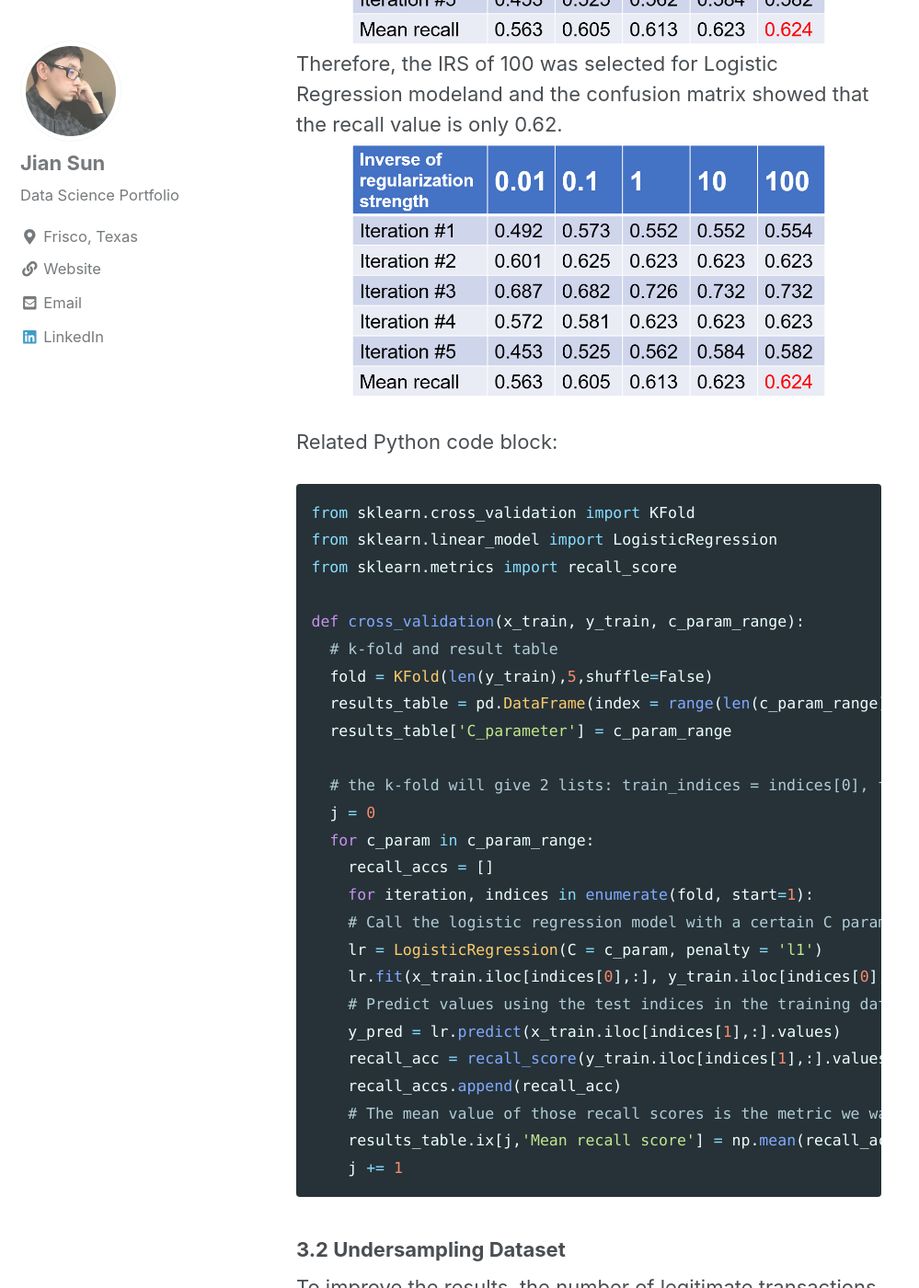
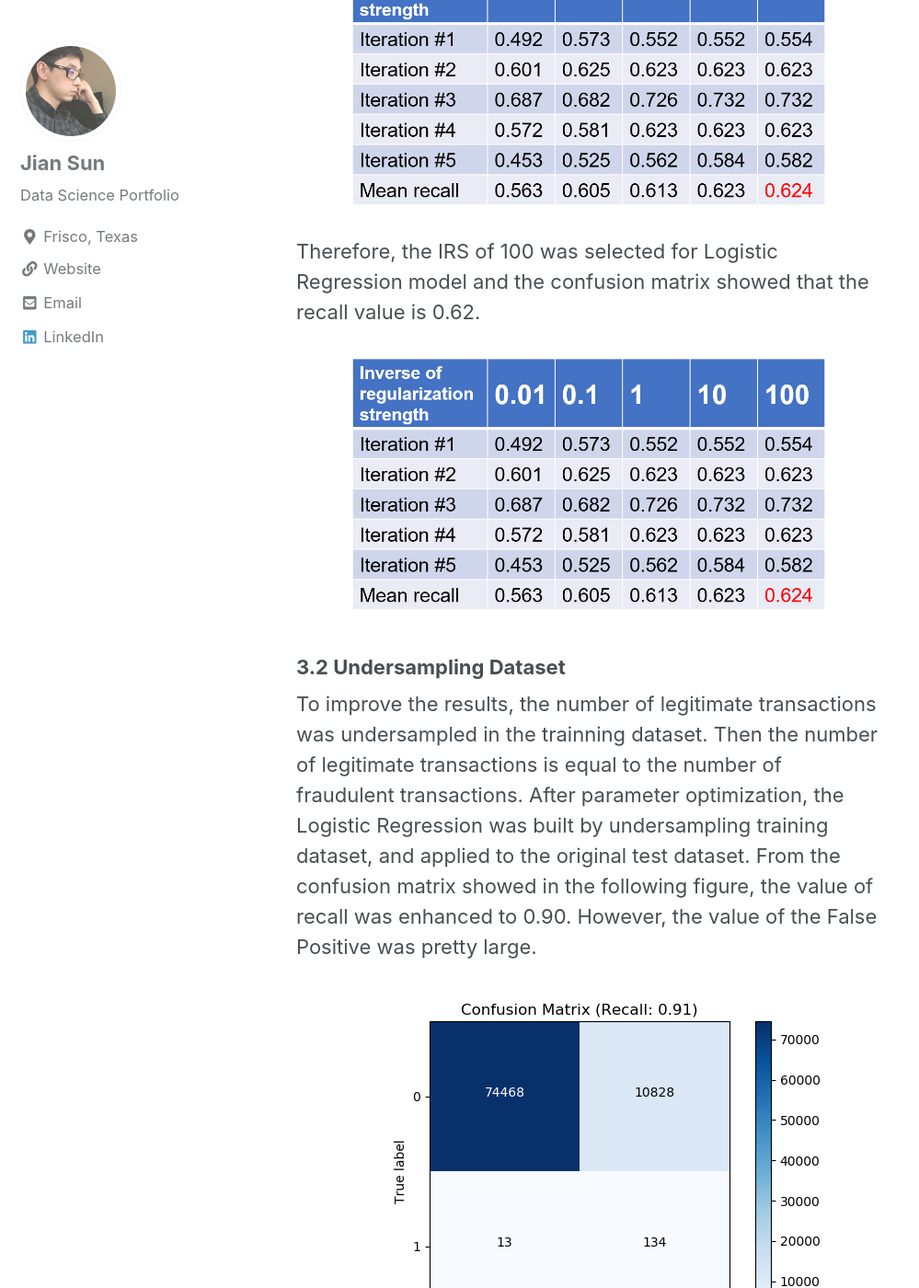
Before and after one commit to jianv/jianv.github.io, a Jekyll site: the page built from _posts/2016-01-28-ml-creditcard.md, in a window 1280 px wide and 1400 px high, scrolled down 2767 px. Shown: the whole window at 92% size, without its empty margins (0-999 px from the left). Built offline with Jekyll 4.4.1, drawn with Linux system fonts in a browser that asks for light colours; nearby versions of some CDN libraries; some of the changed text lies outside the part shown.

Commit message:
Update 2016-01-28-ml-creditcard.md

````diff
--- a/_posts/2016-01-28-ml-creditcard.md
+++ b/_posts/2016-01-28-ml-creditcard.md
@@ -1,7 +1,7 @@
 ---
 title: "Machine Learning: Credit Card Fraudulent Transaction Detection using Python"
 date: 2016-01-28
-excerpt: "Since the dataset is unbalanced, both of undersampling and oversampling methods are applied to detect fraudulent transactions."
+excerpt: "Since the dataset was unbalanced, the Logistic Regression classifier was implemented by both of undersampling and oversampling datasets to detect fraudulent transactions."
 mathjax: "true"
 ---
 ## 1 Introduction
@@ -9,63 +9,43 @@
 
 ## 2 Data
 The datasets were collected from European cardholders in two days. From the following figures, we could find that the dataset is highly unbalanced, the fradulent transactions account for 0.172% of all transactions. The datasets and more details are available on KAGGLE [link](https://www.kaggle.com/mlg-ulb/creditcardfraud).
+
 <img src="{{ site.url }}{{ site.baseurl }}/images/ml_creditcard/1_1.png" alt="linearly separable data">
-Related Python code block:
+
+Relevant Python code block:
 ```python
 import matplotlib.pyplot as plt
 fig = plt.figure(dpi = 120)
 ax = fig.subplots()
+# nlegit and nfraud represent the numbers of legitimate and fraudulent transactions
 ax.pie([nlegit, nfraud], explode = (0, 0.1), colors = ["green", "orange"], labels = ('Normal Transactions','Fraudulent Transactions'), autopct='%0.3f%%', shadow=False, startangle=135)
 ax.axis('equal')
+plt.show()
 ```
 
 ## 3 Methodology
 Before modeling, a data preprocess pipeline was designed including missing value detection, shuffling and normalization using Python Scikit-learn. Then the Logistic Regression models were built seperately from raw datasets, undersampling datasets and oversampling datasets. To protect every valuable customer, the credit card company need to successfully detect each fraudulent transaction. So the term of recall was utilized on the assessment of algorithm performance instead of precision[link](http://scikit-learn.org/stable/auto_examples/model_selection/plot_precision_recall.html).
 
-Related Python code block:
+Relevant Python code block:
 ```python
 from sklearn.preprocessing import StandardScaler
+# standarization and shuffling (data represents all credit card transactions)
 data['normAmount'] = StandardScaler().fit_transform(data['Amount'].reshape(-1,1))
 data_shuffled = data.sample(frac=1)
 ```
 
 ### 3.1 Raw Dataset
-Intuitively, the raw datasets were utilized to realize the Logistic Regression model, where have 492 frauds out of 284,807 transactions. Firstly, the parameter of Inverse of Regularization Strength (IRS) was optimized by 5-folds cross-validation and l1 penalty was selected. The results showed that the mean recall value keeps growing with IRS increasing and converges at 100.
+Intuitively, the raw datasets were utilized to realize the Logistic Regression model, where have 492 frauds out of 284,807 transactions. Firstly, the parameter of Inverse of Regularization Strength (IRS) was optimized by 5-folds cross-validation and l1 penalty was selected. The results showed that the mean recall value keeps growing with IRS increasing and converged at IRS of 100.
+
 <img src="{{ site.url }}{{ site.baseurl }}/images/ml_creditcard/2_1_cparam.png" alt="linearly separable data">
-Therefore, the IRS of 100 was selected for Logistic Regression modeland and the confusion matrix showed that the recall value is only 0.62.
+
+Therefore, the IRS of 100 was selected for Logistic Regression model and the confusion matrix showed that the recall value is 0.62.
+
 <img src="{{ site.url }}{{ site.baseurl }}/images/ml_creditcard/2_1.png" alt="linearly separable data">
-
-Related Python code block:
-```python
-from sklearn.cross_validation import KFold
-from sklearn.linear_model import LogisticRegression
-from sklearn.metrics import recall_score
-
-def cross_validation(x_train, y_train, c_param_range):
-  # k-fold and result table
-  fold = KFold(len(y_train),5,shuffle=False)
-  results_table = pd.DataFrame(index = range(len(c_param_range),2), columns = ['C_parameter','Mean recall score'])
-  results_table['C_parameter'] = c_param_range
-
-  # the k-fold will give 2 lists: train_indices = indices[0], test_indices = indices[1]
-  j = 0
-  for c_param in c_param_range:
-    recall_accs = []
-    for iteration, indices in enumerate(fold, start=1):
-    # Call the logistic regression model with a certain C parameter
-    lr = LogisticRegression(C = c_param, penalty = 'l1')
-    lr.fit(x_train.iloc[indices[0],:], y_train.iloc[indices[0],:].values.ravel())
-    # Predict values using the test indices in the training data
-    y_pred = lr.predict(x_train.iloc[indices[1],:].values)
-    recall_acc = recall_score(y_train.iloc[indices[1],:].values,y_pred)
-    recall_accs.append(recall_acc)
-    # The mean value of those recall scores is the metric we want to save and get hold of.
-    results_table.ix[j,'Mean recall score'] = np.mean(recall_accs)
-    j += 1
-```
 
 ### 3.2 Undersampling Dataset
 To improve the results, the number of legitimate transactions was undersampled in the trainning dataset. Then the number of legitimate transactions is equal to the number of fraudulent transactions. After parameter optimization, the Logistic Regression was built by undersampling training dataset, and applied to the original test dataset. From the confusion matrix showed in the following figure, the value of recall was enhanced to 0.90. However, the value of the False Positive was pretty large.
+
 <img src="{{ site.url }}{{ site.baseurl }}/images/ml_creditcard/2_2.png" alt="linearly separable data">
 
 ### 3.3 Oversampling Dataset
@@ -73,9 +53,10 @@
 <img src="{{ site.url }}{{ site.baseurl }}/images/ml_creditcard/2_3.png" alt="linearly separable data">
 
 ## 4 Threshold Optimization
+This section aims at opti
 In the previous section, the default threshold value of 0.5 in Logistic Regression was used.
 The threshold in Logistic Regression should be ano value
 <img src="{{ site.url }}{{ site.baseurl }}/images/ml_creditcard/3_1.png" alt="linearly separable data">
 
 ## 5.Conclusion and Discussion
-From the comparision, the oversampling method is the best option that can improve the result significantly. Even the oversampled datasets increased the expense of computation, the enhanced results could meet the high requirement of fraudulent transaction detection. To futrher the improvement, the experiment paied attention on the threshold selection in Logistic Regression. It showed that a better threshold can evidently boost the results.
+From the comparision, the oversampling method is the best option that can mitigate the impact of unbalance dataset. Even the oversampled datasets increase the expense of computation, the enhanced results could meet the high requirement of fraudulent transaction detection. To futrher the improvement, the experiment paied attention on the threshold selection in Logistic Regression. It showed that a better threshold can evidently boost the results.
````
